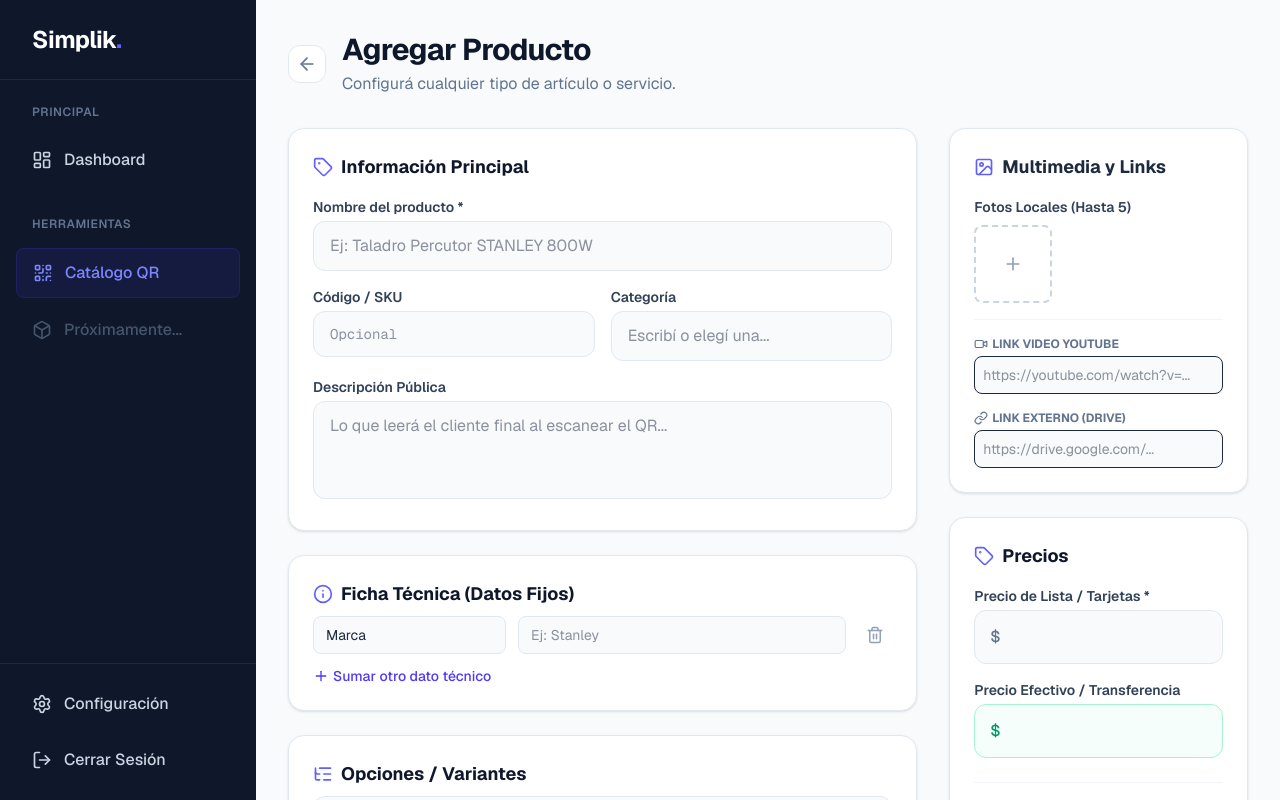
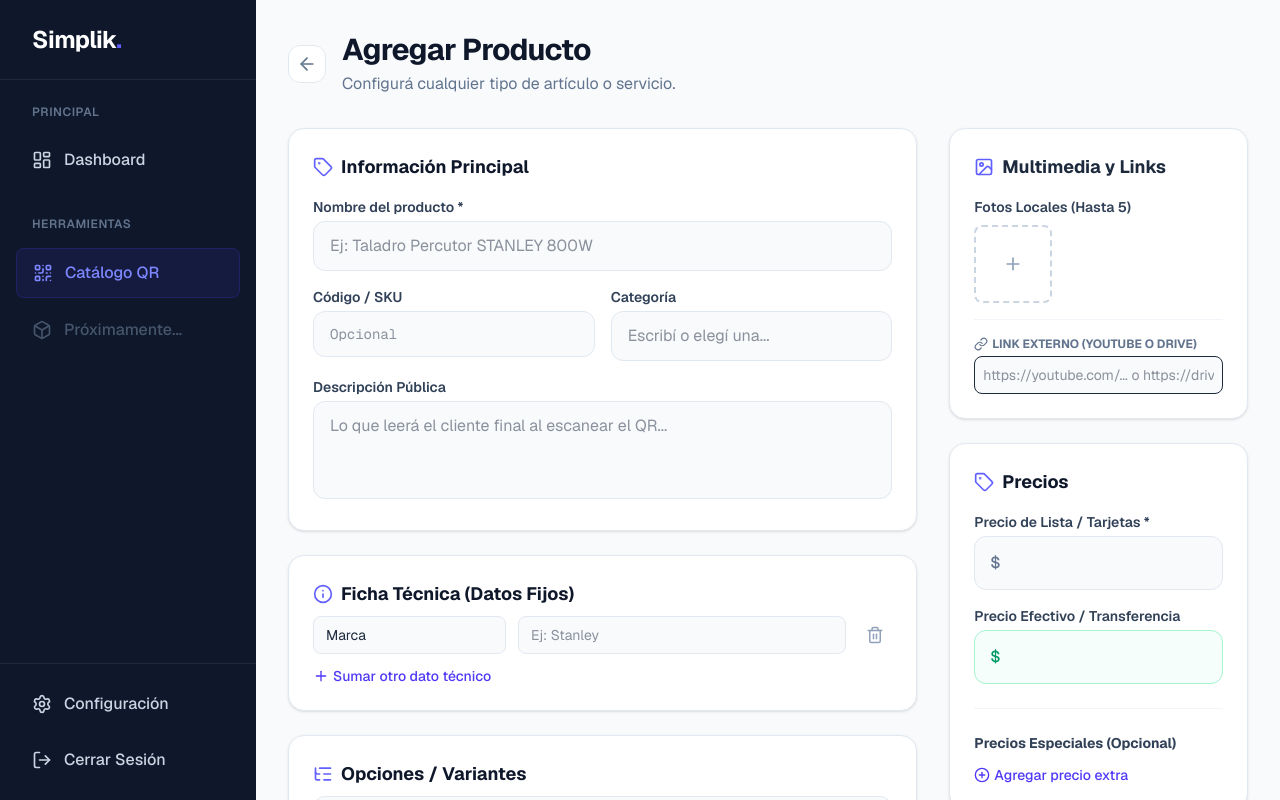
Before and after one commit to santibuffaz19/SIMPLIK-APP, a Next.js app: page /dashboard/productos/nuevo in a window 1280 px wide. Built offline with nearby package versions, Linux system fonts and the light colour scheme.

Commit message:
reacomodo 4

```diff
--- a/app/dashboard/productos/editar/[id]/page.tsx
+++ b/app/dashboard/productos/editar/[id]/page.tsx
@@ -5,7 +5,7 @@ import Link from 'next/link';
 import { useRouter, useParams } from 'next/navigation';
 import {
     ArrowLeft, Save, UploadCloud, Plus, Trash2, Tag,
-    Image as ImageIcon, Link as LinkIcon, Info, ListTree, Loader2, Video, PlusCircle
+    Image as ImageIcon, Link as LinkIcon, Info, ListTree, Loader2, PlusCircle
 } from 'lucide-react';
 import { supabase } from '@/lib/supabase';
 import { updateProductAction, uploadImageAction } from '../../actions';
@@ -25,12 +25,14 @@ export default function EditarProductoUniversal() {
     const [descripcion, setDescripcion] = useState('');
     const [precioLista, setPrecioLista] = useState('');
     const [precioEfectivo, setPrecioEfectivo] = useState('');
+
+    // UN SOLO LINK PARA TODO
     const [linkExterno, setLinkExterno] = useState('');
+
     const [atributos, setAtributos] = useState<any[]>([]);
     const [variantes, setVariantes] = useState<any[]>([]);
     const [imageUrls, setImageUrls] = useState<string[]>([]);
 
-    const [videoUrl, setVideoUrl] = useState('');
     const [preciosExtra, setPreciosExtra] = useState<{ id: number, nombre: string, valor: string }[]>([]);
 
     useEffect(() => {
@@ -53,11 +55,13 @@ export default function EditarProductoUniversal() {
             setDescripcion(data.description || '');
             setPrecioLista(data.price_installments?.toString() || '');
             setPrecioEfectivo(data.price_cash?.toString() || '');
+
+            // Carga un solo link
             setLinkExterno(data.external_link || '');
+
             setAtributos(data.technical_specs || []);
             setVariantes(data.variants_config || []);
             setImageUrls(data.image_urls || []);
-            setVideoUrl(data.video_url || '');
 
             const extras = [];
             if (data.custom_price_1_name) extras.push({ id: 1, nombre: data.custom_price_1_name, valor: data.custom_price_1_value?.toString() || '' });
@@ -124,7 +128,6 @@ export default function EditarProductoUniversal() {
             variants_config: variantes.filter(v => v.nombre && v.valores),
             external_link: linkExterno,
             image_urls: imageUrls,
-            video_url: videoUrl,
             custom_price_1_name: preciosExtra[0]?.nombre || null,
             custom_price_1_value: parseFloat(preciosExtra[0]?.valor) || null,
             custom_price_2_name: preciosExtra[1]?.nombre || null,
@@ -221,12 +224,8 @@ export default function EditarProductoUniversal() {
                         </div>
                         <div className="space-y-4 pt-4 border-t border-slate-100">
                             <div>
-                                <label className="text-xs font-bold text-slate-500 flex items-center gap-1 mb-1"><Video size={14} /> LINK VIDEO YOUTUBE</label>
-                                <input type="url" value={videoUrl} onChange={e => setVideoUrl(e.target.value)} placeholder="https://youtube.com/watch?v=..." className="w-full p-2 bg-slate-50 border rounded-lg text-sm outline-none focus:border-indigo-500 transition-all" />
-                            </div>
-                            <div>
-                                <label className="text-xs font-bold text-slate-500 flex items-center gap-1 mb-1"><LinkIcon size={14} /> LINK EXTERNO (DRIVE)</label>
-                                <input type="url" value={linkExterno} onChange={e => setLinkExterno(e.target.value)} placeholder="https://drive.google.com/..." className="w-full p-2 bg-slate-50 border rounded-lg text-sm outline-none focus:border-indigo-500 transition-all" />
+                                <label className="text-xs font-bold text-slate-500 flex items-center gap-1 mb-1"><LinkIcon size={14} /> LINK EXTERNO (YOUTUBE O DRIVE)</label>
+                                <input type="url" value={linkExterno} onChange={e => setLinkExterno(e.target.value)} placeholder="https://youtube.com/... o https://drive.google..." className="w-full p-2 bg-slate-50 border rounded-lg text-sm outline-none focus:border-indigo-500 transition-all" />
                             </div>
                         </div>
                     </div>
--- a/app/dashboard/productos/nuevo/page.tsx
+++ b/app/dashboard/productos/nuevo/page.tsx
@@ -3,7 +3,7 @@
 import { useState } from 'react';
 import Link from 'next/link';
 import { useRouter } from 'next/navigation';
-import { ArrowLeft, Save, UploadCloud, Plus, Trash2, Tag, Image as ImageIcon, Link as LinkIcon, Info, ListTree, Loader2, Video, PlusCircle } from 'lucide-react';
+import { ArrowLeft, Save, UploadCloud, Plus, Trash2, Tag, Image as ImageIcon, Link as LinkIcon, Info, ListTree, Loader2, PlusCircle } from 'lucide-react';
 
 import { createProductAction, uploadImageAction } from '../actions';
 
@@ -20,8 +20,9 @@ export default function NuevoProductoUniversal() {
     const [descripcion, setDescripcion] = useState('');
     const [precioLista, setPrecioLista] = useState('');
     const [precioEfectivo, setPrecioEfectivo] = useState('');
+
+    // UN SOLO LINK PARA TODO
     const [linkExterno, setLinkExterno] = useState('');
-    const [videoUrl, setVideoUrl] = useState('');
 
     const [atributos, setAtributos] = useState([{ id: 1, clave: 'Marca', valor: '' }]);
     const [variantes, setVariantes] = useState([{ id: 1, nombre: 'Opción 1', valores: '' }]);
@@ -94,7 +95,6 @@ export default function NuevoProductoUniversal() {
             variants_config: variantes.filter(v => v.nombre && v.valores),
             external_link: linkExterno,
             image_urls: imageUrls,
-            video_url: videoUrl,
             custom_price_1_name: preciosExtra[0]?.nombre || null,
             custom_price_1_value: parseFloat(preciosExtra[0]?.valor) || null,
             custom_price_2_name: preciosExtra[1]?.nombre || null,
@@ -218,12 +218,8 @@ export default function NuevoProductoUniversal() {
                         </div>
                         <div className="space-y-4 pt-4 border-t border-slate-100">
                             <div>
-                                <label className="text-xs font-bold text-slate-500 flex items-center gap-1 mb-1"><Video size={14} /> LINK VIDEO YOUTUBE</label>
-                                <input type="url" value={videoUrl} onChange={e => setVideoUrl(e.target.value)} placeholder="https://youtube.com/watch?v=..." className="w-full p-2 bg-slate-50 border rounded-lg text-sm outline-none focus:border-indigo-500 transition-all" />
-                            </div>
-                            <div>
-                                <label className="text-xs font-bold text-slate-500 flex items-center gap-1 mb-1"><LinkIcon size={14} /> LINK EXTERNO (DRIVE)</label>
-                                <input type="url" value={linkExterno} onChange={e => setLinkExterno(e.target.value)} placeholder="https://drive.google.com/..." className="w-full p-2 bg-slate-50 border rounded-lg text-sm outline-none focus:border-indigo-500 transition-all" />
+                                <label className="text-xs font-bold text-slate-500 flex items-center gap-1 mb-1"><LinkIcon size={14} /> LINK EXTERNO (YOUTUBE O DRIVE)</label>
+                                <input type="url" value={linkExterno} onChange={e => setLinkExterno(e.target.value)} placeholder="https://youtube.com/... o https://drive.google..." className="w-full p-2 bg-slate-50 border rounded-lg text-sm outline-none focus:border-indigo-500 transition-all" />
                             </div>
                         </div>
                     </div>
--- a/app/p/[id]/page.tsx
+++ b/app/p/[id]/page.tsx
@@ -4,7 +4,7 @@ import { useState, useEffect, useRef } from 'react';
 import { useParams } from 'next/navigation';
 import { supabase } from '@/lib/supabase';
 import {
-    Loader2, Tag, PlayCircle, ShieldCheck, Banknote, CreditCard, ListTree, Info, PlusCircle
+    Loader2, Tag, PlayCircle, ShieldCheck, Banknote, CreditCard, ListTree, Info, PlusCircle, ExternalLink
 } from 'lucide-react';
 
 export default function PaginaProductoPublico() {
@@ -33,20 +33,23 @@ export default function PaginaProductoPublico() {
     };
 
     const media: any[] = [];
-    // Para que no se repitan imágenes si image_url está dentro de image_urls
+
     if (product.image_urls && product.image_urls.length > 0) {
         product.image_urls.forEach((url: string) => media.push({ type: 'image', url }));
-    } else if (product.image_url) {
-        media.push({ type: 'image', url: product.image_url });
     }
 
-    if (product.video_url) {
-        const ytId = getYoutubeId(product.video_url);
-        if (ytId) media.push({ type: 'youtube', id: ytId });
+    // INTELIGENCIA: Leemos un solo link y decidimos qué es
+    if (product.external_link) {
+        const ytId = getYoutubeId(product.external_link);
+        if (ytId) {
+            // Si tiene formato de YouTube, lo renderizamos como reproductor
+            media.push({ type: 'youtube', id: ytId });
+        } else {
+            // Si es un Drive, Excel, Web, etc., lo renderizamos como botón
+            media.push({ type: 'external_video', url: product.external_link });
+        }
     }
-    if (product.external_link) {
-        media.push({ type: 'external_video', url: product.external_link });
-    }
+
     if (media.length === 0) media.push({ type: 'image', url: 'https://placehold.co/800x600/e2e8f0/94a3b8?text=Sin+Imagen' });
 
     const handleScroll = () => {
@@ -76,7 +79,6 @@ export default function PaginaProductoPublico() {
                 .hide-scrollbar { -ms-overflow-style: none; scrollbar-width: none; }
             `}</style>
 
-            {/* CARRUSEL GIGANTE */}
             <div className="relative w-full h-[35vh] bg-slate-200 shrink-0 py-3">
                 <div
                     ref={scrollRef}
@@ -95,10 +97,10 @@ export default function PaginaProductoPublico() {
                                 {item.type === 'external_video' && (
                                     <a href={item.url} target="_blank" rel="noopener noreferrer" className="w-full h-full flex flex-col items-center justify-center bg-slate-900 text-white text-center hover:bg-slate-800 transition-colors rounded-[1.5rem]">
                                         <div className="bg-indigo-500/20 p-5 rounded-full mb-3 animate-pulse">
-                                            <PlayCircle size={64} className="text-indigo-400" />
+                                            <ExternalLink size={64} className="text-indigo-400" />
                                         </div>
                                         <h3 className="text-3xl font-black mb-2">Ver Archivo</h3>
-                                        <p className="text-lg text-slate-400 font-bold">Toca para abrir</p>
+                                        <p className="text-lg text-slate-400 font-bold">Toca para abrir link externo</p>
                                     </a>
                                 )}
                             </div>
@@ -115,7 +117,6 @@ export default function PaginaProductoPublico() {
                 )}
             </div>
 
-            {/* CONTENEDOR DE INFORMACIÓN */}
             <div className="flex-1 w-full flex flex-col px-5 pt-8 pb-6 bg-white rounded-t-[2.5rem] -mt-5 relative z-10 shadow-[0_-12px_25px_rgba(0,0,0,0.08)]">
 
                 <div className="flex flex-col gap-2 mb-6">
@@ -139,7 +140,6 @@ export default function PaginaProductoPublico() {
                     )}
                 </div>
 
-                {/* PRECIOS PRINCIPALES */}
                 <div className={`grid gap-3 mb-3 ${hasCash && hasCard ? 'grid-cols-2' : 'grid-cols-1'}`}>
                     {hasCash && (
                         <div className="bg-emerald-50 rounded-[2rem] p-5 border-2 border-emerald-200 flex flex-col justify-center items-center text-center shadow-sm">
@@ -160,7 +160,6 @@ export default function PaginaProductoPublico() {
                     )}
                 </div>
 
-                {/* PRECIOS EXTRA CUSTOMIZADOS */}
                 {extraPrices.length > 0 && (
                     <div className="flex flex-col gap-3 mb-6">
                         {extraPrices.map((ep, idx) => (
@@ -175,7 +174,6 @@ export default function PaginaProductoPublico() {
                 )}
                 {extraPrices.length === 0 && <div className="mb-6"></div>}
 
-                {/* OPCIONES */}
                 {product.variants_config && product.variants_config.length > 0 && (
                     <div className="mb-6 flex flex-col gap-3">
                         {product.variants_config.map((variante: any) => (
@@ -193,7 +191,6 @@ export default function PaginaProductoPublico() {
                     </div>
                 )}
 
-                {/* FICHA TÉCNICA */}
                 {product.technical_specs && product.technical_specs.length > 0 && (
                     <div className="mb-4">
                         <div className="bg-slate-50 rounded-2xl border-2 border-slate-200 overflow-hidden shadow-sm">
@@ -207,7 +204,6 @@ export default function PaginaProductoPublico() {
                     </div>
                 )}
 
-                {/* FOOTER VERIFICADO */}
                 <div className="mt-auto pt-4 flex items-center justify-center gap-2.5 text-slate-400">
                     <ShieldCheck size={24} className="text-emerald-500" />
                     <span className="text-xs font-black uppercase tracking-widest">Información Oficial Verificada</span>
```
